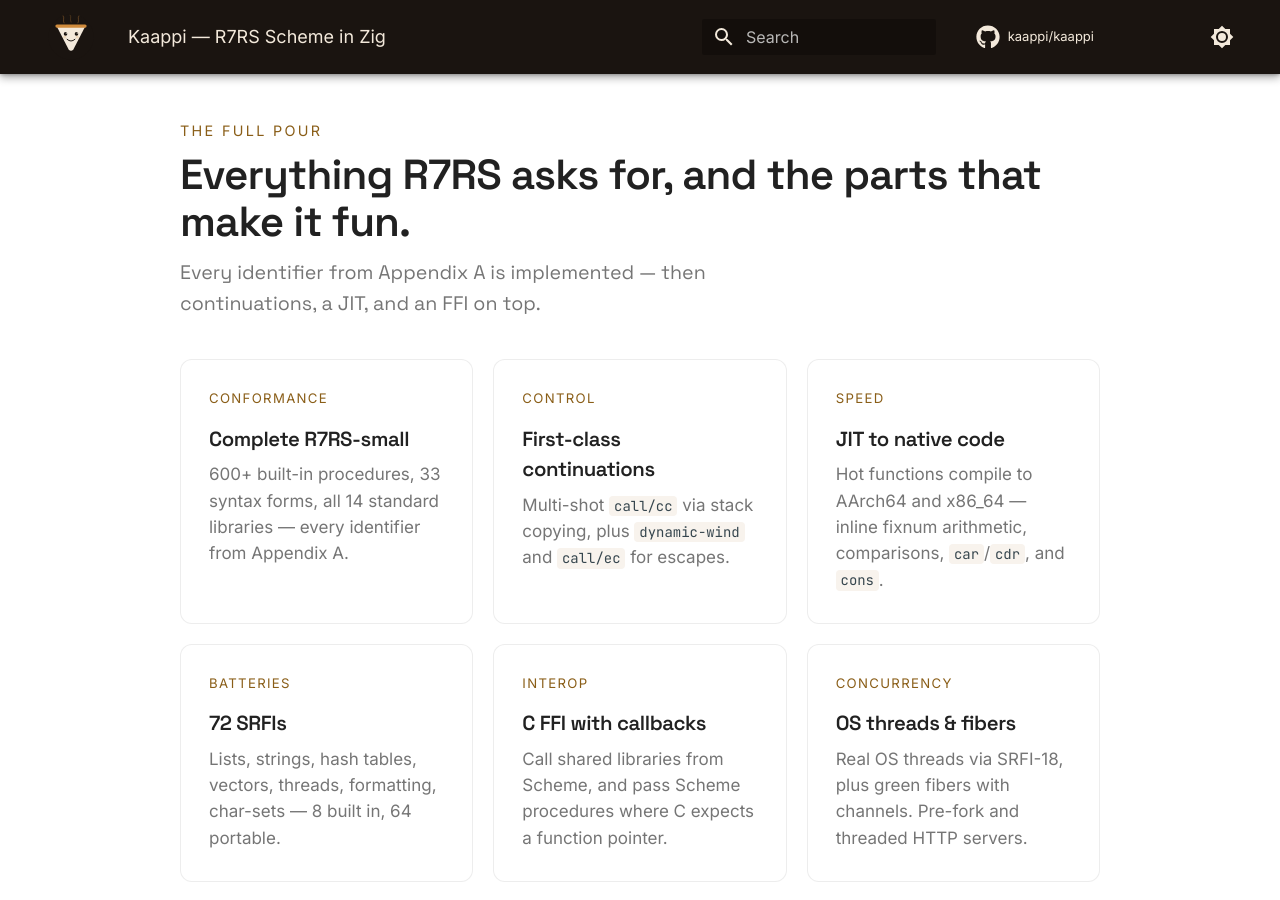
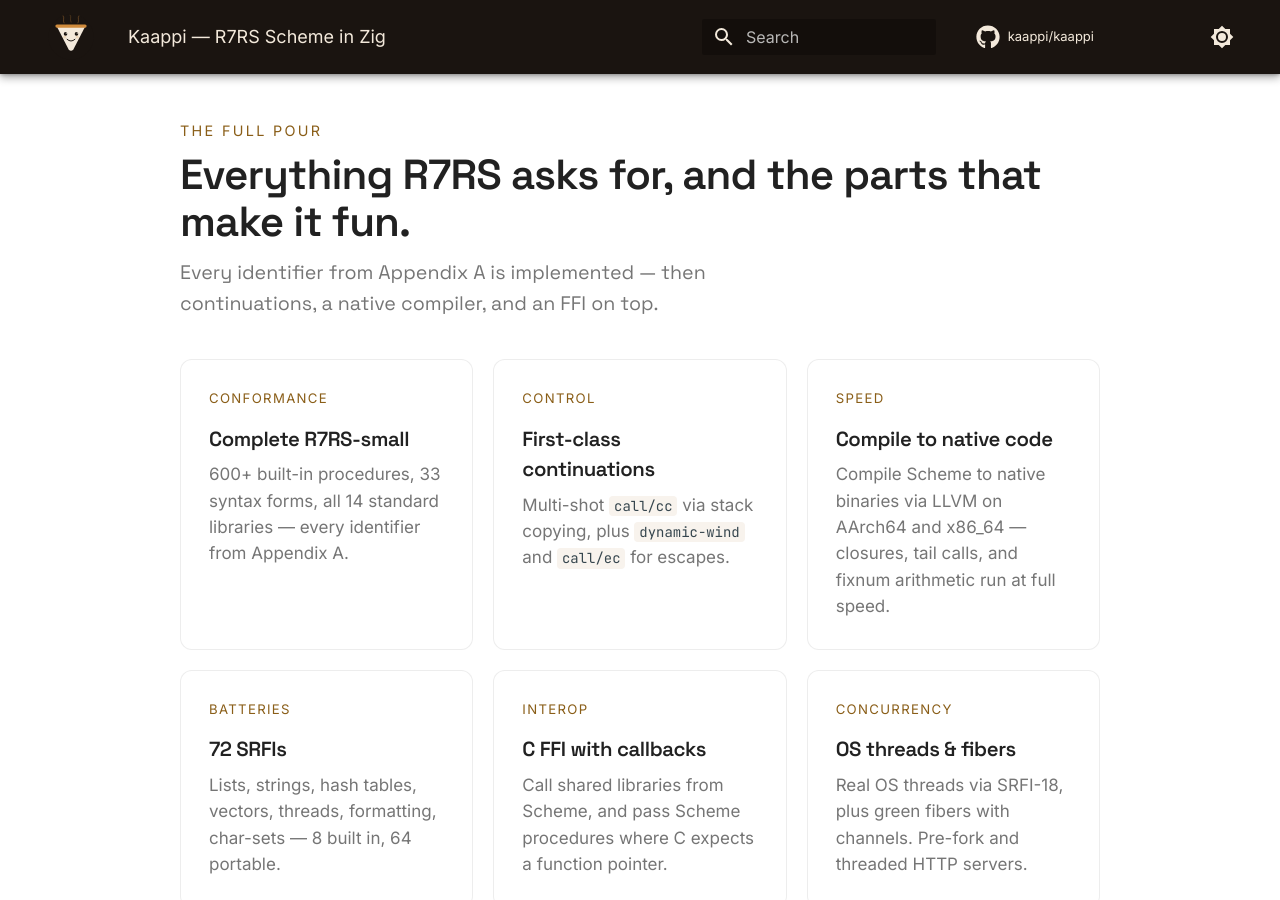
Before and after one commit to kaappi/kaappi.github.io, an MkDocs documentation site: the page built from docs/index.md, in a window 1280 px wide and 900 px high, scrolled down 1284 px. Built offline with MkDocs 1.6.1 and Material for MkDocs 9.7.7, drawn with Linux system fonts in a browser that asks for light colours; comment, search, counter and statistics services are not loaded; some of the changed text lies outside the part shown.

Commit message:
Fix landing page: replace JIT claims with LLVM native compiler
Kaappi has an AOT native backend via LLVM, not a JIT. Updated the
hero subtitle, capability card, and section tagline to accurately
describe the native compilation feature.

Co-Authored-By: Claude Opus 4.6 (1M context) <noreply@anthropic.com>

```diff
--- a/overrides/home.html
+++ b/overrides/home.html
@@ -370,8 +370,8 @@
 
       <p class="kp-sub kp-reveal kp-d3">
         A complete <strong>R7RS-small</strong> Scheme implemented in <strong>Zig</strong>.
-        Hot functions JIT-compile to native AArch64 and x86_64 — so the source
-        stays elegant and the machine stays busy.
+        Compile to native binaries via <strong>LLVM</strong> on AArch64 and x86_64 — so
+        the source stays elegant and the machine stays busy.
       </p>
 
       <div class="kp-eval kp-reveal kp-d4" role="img"
@@ -415,7 +415,7 @@
     <div class="kp-shead">
       <div class="kp-kicker">The full pour</div>
       <h2>Everything R7RS asks for, and the parts that make it fun.</h2>
-      <p>Every identifier from Appendix A is implemented — then continuations, a JIT, and an FFI on top.</p>
+      <p>Every identifier from Appendix A is implemented — then continuations, a native compiler, and an FFI on top.</p>
     </div>
     <div class="kp-grid">
       <div class="kp-card">
@@ -430,8 +430,8 @@
       </div>
       <div class="kp-card">
         <div class="kp-card-tag">speed</div>
-        <h3>JIT to native code</h3>
-        <p>Hot functions compile to AArch64 and x86_64 — inline fixnum arithmetic, comparisons, <code>car</code>/<code>cdr</code>, and <code>cons</code>.</p>
+        <h3>Compile to native code</h3>
+        <p>Compile Scheme to native binaries via LLVM on AArch64 and x86_64 — closures, tail calls, and fixnum arithmetic run at full speed.</p>
       </div>
       <div class="kp-card">
         <div class="kp-card-tag">batteries</div>
```
